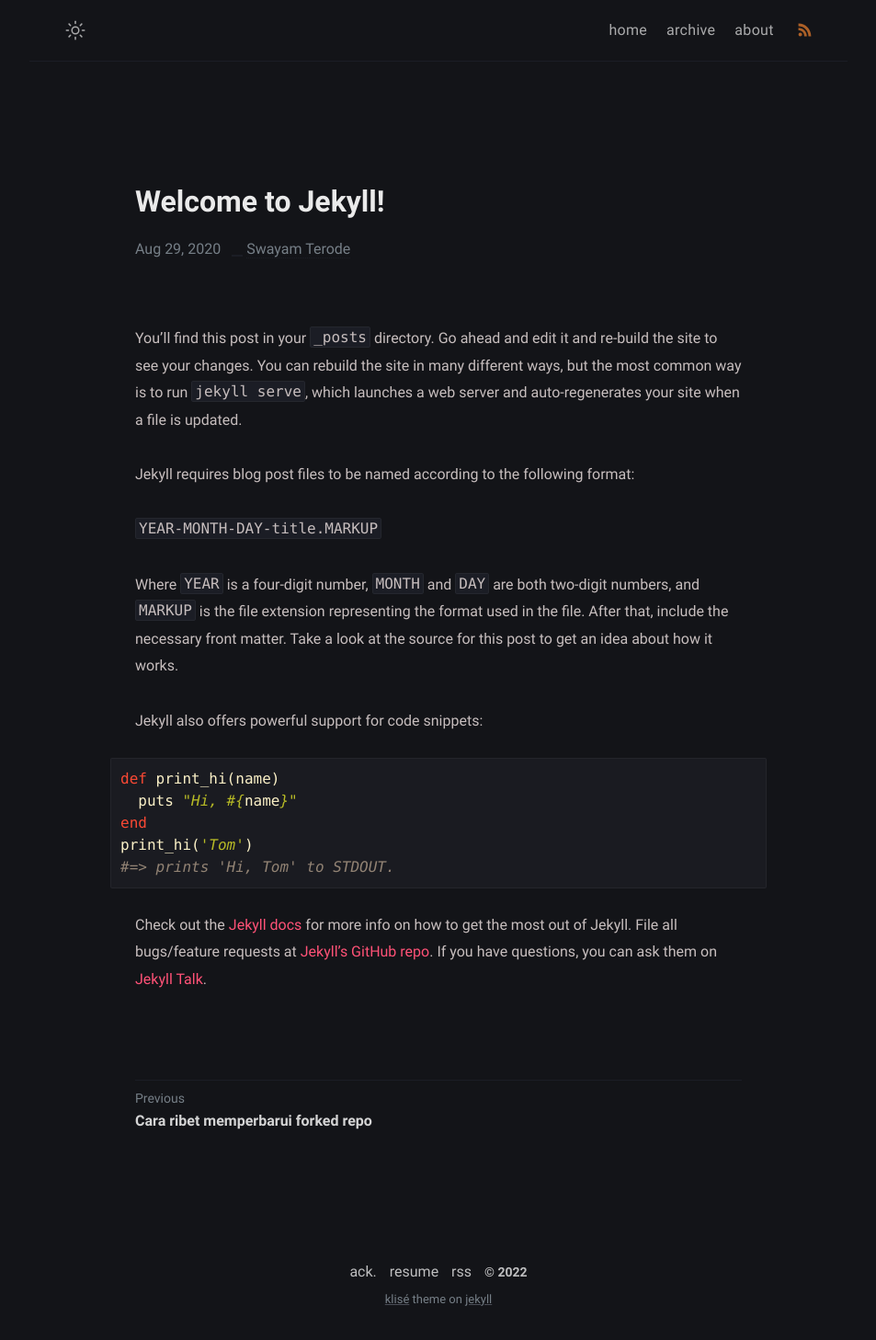
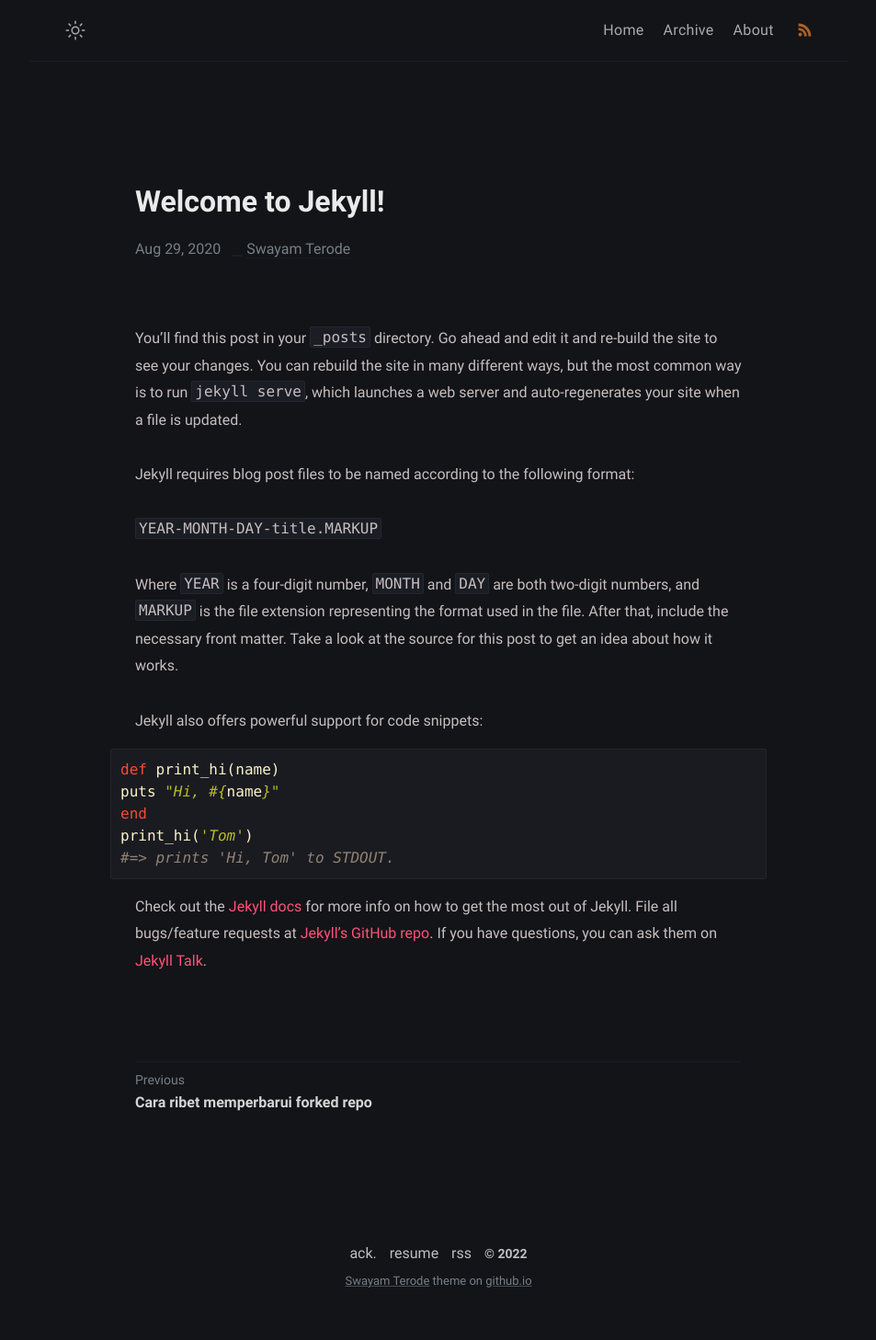
Before and after one commit to swayamterode/swayamterode.github.io, a Jekyll site: the page built from _posts/welcome-to-jekyll/2020-08-29-welcome-to-jekyll.md, in a window 1280 px wide. Shown: the whole page at 92% size, without its empty margins (163-1116 px from the left). Built offline with Jekyll 4.4.1, drawn with Linux system fonts in a browser that asks for light colours.

Commit message:
Changes to files

````diff
--- a/_data/menus.yml
+++ b/_data/menus.yml
@@ -1,12 +1,12 @@
-- title: home
+- title: Home
   url: /
   external: false
 
-- title: archive
+- title: Archive
   url: /archive/
   external: false
 
-- title: about
+- title: About
   url: /about/
   external: false # set true if you using external link, see below
 
--- a/_includes/footer.html
+++ b/_includes/footer.html
@@ -5,16 +5,10 @@
   <span class="footer_item">&copy; {{ site.time | date: "%Y" }}</span>
   <small class="footer_copyright">
     <!-- Klisé Theme: https://github.com/piharpi/jekyll-klise -->
-    <a
-      href="https://github.com/piharpi/jekyll-klise"
-      target="_blank"
-      rel="noreferrer noopener"
-      >klisé</a
-    >
+    <a href="https://github.com/swayamterode" target="_blank" rel="noreferrer noopener">Swayam Terode</a>
     theme on
-    <a href="https://jekyllrb.com" target="_blank" rel="noreferrer noopener"
-      >jekyll</a
-    >
+    <a href="https://github.com/swayamterode/swayamterode.github.io" target="_blank"
+      rel="noreferrer noopener">github.io</a>
   </small>
 </footer>
 <script src="/assets/js/main.js" defer="defer"></script>
--- a/_posts/welcome-to-jekyll/2020-08-29-welcome-to-jekyll.md
+++ b/_posts/welcome-to-jekyll/2020-08-29-welcome-to-jekyll.md
@@ -1,9 +1,10 @@
 ---
 layout: post
-title:  "Welcome to Jekyll!"
-date:   2020-08-29 09:29:20 +0700
+title: "Welcome to Jekyll!"
+date: 2020-08-29 09:29:20 +0700
 categories: jekyll update
 ---
+
 You’ll find this post in your `_posts` directory. Go ahead and edit it and re-build the site to see your changes. You can rebuild the site in many different ways, but the most common way is to run `jekyll serve`, which launches a web server and auto-regenerates your site when a file is updated.
 
 Jekyll requires blog post files to be named according to the following format:
@@ -14,16 +15,16 @@ Where `YEAR` is a four-digit number, `MONTH` and `DAY` are both two-digit number
 
 Jekyll also offers powerful support for code snippets:
 
-{% highlight ruby %}
+```ruby
 def print_hi(name)
-  puts "Hi, #{name}"
+puts "Hi, #{name}"
 end
 print_hi('Tom')
 #=> prints 'Hi, Tom' to STDOUT.
-{% endhighlight %}
+```
 
 Check out the [Jekyll docs][jekyll-docs] for more info on how to get the most out of Jekyll. File all bugs/feature requests at [Jekyll’s GitHub repo][jekyll-gh]. If you have questions, you can ask them on [Jekyll Talk][jekyll-talk].
 
 [jekyll-docs]: https://jekyllrb.com/docs/home
-[jekyll-gh]:   https://github.com/jekyll/jekyll
+[jekyll-gh]: https://github.com/jekyll/jekyll
 [jekyll-talk]: https://talk.jekyllrb.com/
````
Lines whose indentation alone changed are shown as unchanged.
